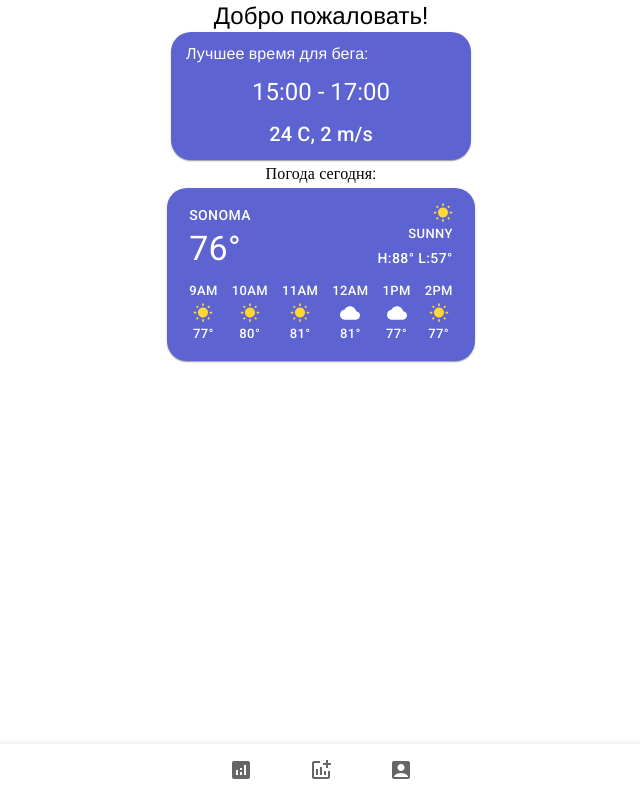
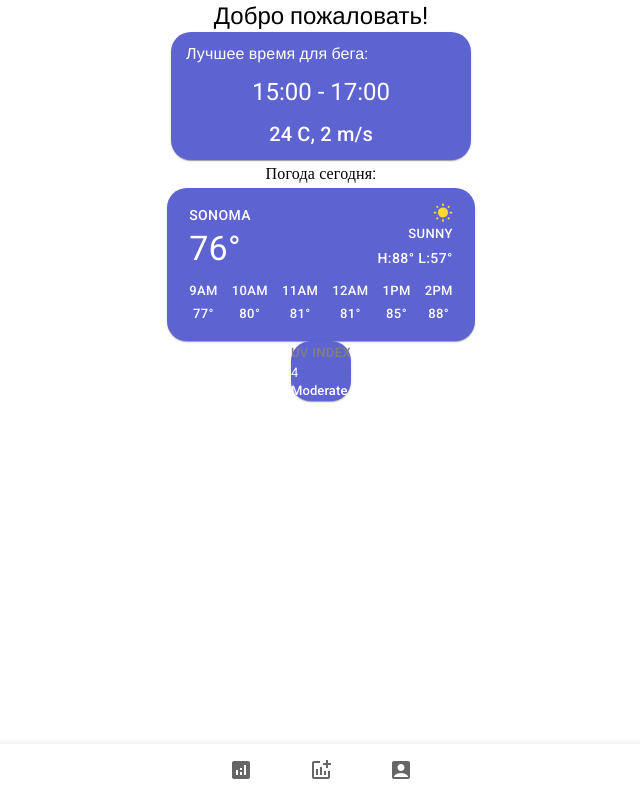
Before and after one commit to RussianFrost/Run-Weather, a React (Create React App) app: page / in a window 1280 px wide. Shown: the whole page, without its empty margins (319-959 px from the left). Built offline with nearby package versions, Linux system fonts and the light colour scheme; a web font is replaced by a local one.

Commit message:
layout 1/2

```diff
--- a/src/components/WearthMicroContainers.tsx
+++ b/src/components/WearthMicroContainers.tsx
@@ -1,19 +1,33 @@
 import React from "react";
+import {Paper, Typography} from "@mui/material";
+import wearthWeekBlock from "./WearthWeekBlock";
 
-const WeatherMicroContainers = () => {
+type WearherMicroBlocks = {
+    type: any;
+    data: any;
+    time: any;
+    uv: any;
+    weather: any;
+}
+
+const WeatherMicroContainers: React.FC<WearherMicroBlocks> = (wearhermicro) => {
   return (
-    <div className="weather-micro-container">
-      <div className="weather-micro-block">
-        <div className="wether-micro-name"></div>
+      <div className="weather-micro-container">
+          <div className="weather-micro-block">
+            <div className="wether-micro-name">
+                <Typography variant="button" fontSize="small" sx={{color: "grey"}}>
+                    {wearhermicro.type}
+                </Typography>
+                <Typography variant="h4" fontSize="small">
+                    {wearhermicro.data}
+                </Typography>
+                <Typography variant="h6" fontSize="small">
+                    {wearhermicro.uv}
+                    {wearhermicro.weather}
+                </Typography>
+            </div>
+          </div>
       </div>
-      <div className="weather-micro-block">
-        <div className="wether-micro-name"></div>
-      </div>
-      <div className="weather-micro-block">
-        <div className="wether-micro-name"></div>
-      </div>
-      <div className="weather-micro-block"></div>
-    </div>
   );
 };
 
--- /dev/null
+++ b/src/components/WearthWeekBlock.tsx
@@ -0,0 +1,24 @@
+import React from "react";
+import {Typography} from "@mui/material";
+
+type WeatherWeekProps = {
+    time: any;
+    degrees: any;
+}
+
+const WeatherWeekBlock: React.FC<WeatherWeekProps> = (weatherweek) => {
+    return (
+        <div className="wearth-week">
+            <div className="wearth-day">
+                <Typography variant="button" fontSize="small">
+                    {weatherweek.time}
+                </Typography>
+                <Typography variant="button" fontSize="small">
+                    {weatherweek.degrees}
+                </Typography>
+            </div>
+        </div>
+    );
+};
+
+export default WeatherWeekBlock;
--- a/src/pages/Home/Home.css
+++ b/src/pages/Home/Home.css
@@ -1,3 +1,4 @@
+/*Расположение элементов в странице*/
 .home-page {
   display: flex;
   flex-direction: column;
@@ -6,6 +7,7 @@
   height: 100vh;
 }
 
+/*Блок с лучшим временем*/
 .welcome-container {
   width: auto;
   height: 250px;
@@ -30,6 +32,7 @@
   padding-bottom: 10px;
 }
 
+/*Блок с общей погодой*/
 .wearth-today-block {
   width: auto;
   height: auto;
@@ -64,3 +67,5 @@
   justify-content: space-between;
   padding-bottom: 10px;
 }
+
+/*Верстка микро блоков*/
--- a/src/pages/Home/Home.tsx
+++ b/src/pages/Home/Home.tsx
@@ -6,8 +6,9 @@ import "@fontsource/roboto/700.css";
 import "./Home.css";
 import { Paper, Typography } from "@mui/material";
 import WbSunnyIcon from "@mui/icons-material/WbSunny";
-import CloudIcon from "@mui/icons-material/Cloud";
 import { yellow } from "@mui/material/colors";
+import WeatherWeekBlock from "../../components/WearthWeekBlock";
+import WeatherMicroContainers from "../../components/WearthMicroContainers";
 
 const Home = () => {
   return (
@@ -59,81 +60,32 @@ const Home = () => {
           <div className="wearth-status">
             <WbSunnyIcon fontSize="small" sx={{ color: yellow[600] }} />
             <Typography variant="button" fontSize="small">
-              {" "}
-              Sunny{" "}
+              Sunny
             </Typography>
             <Typography variant="button"> H:88° L:57°</Typography>
           </div>
         </div>
         <div className="wearth-week">
-          <div className="wearth-day">
-            <Typography variant="button" fontSize="small">
-              {" "}
-              9AM{" "}
-            </Typography>
-            <WbSunnyIcon fontSize="small" sx={{ color: yellow[600] }} />
-            <Typography variant="button" fontSize="small">
-              {" "}
-              77°{" "}
-            </Typography>
-          </div>
-          <div className="wearth-day">
-            <Typography variant="button" fontSize="small">
-              {" "}
-              10AM{" "}
-            </Typography>
-            <WbSunnyIcon fontSize="small" sx={{ color: yellow[600] }} />
-            <Typography variant="button" fontSize="small">
-              {" "}
-              80°{" "}
-            </Typography>
-          </div>
-          <div className="wearth-day">
-            <Typography variant="button" fontSize="small">
-              {" "}
-              11AM{" "}
-            </Typography>
-            <WbSunnyIcon fontSize="small" sx={{ color: yellow[600] }} />
-            <Typography variant="button" fontSize="small">
-              {" "}
-              81°{" "}
-            </Typography>
-          </div>
-          <div className="wearth-day">
-            <Typography variant="button" fontSize="small">
-              {" "}
-              12AM{" "}
-            </Typography>
-            <CloudIcon fontSize="small" />
-            <Typography variant="button" fontSize="small">
-              {" "}
-              81°{" "}
-            </Typography>
-          </div>
-          <div className="wearth-day">
-            <Typography variant="button" fontSize="small">
-              {" "}
-              1PM{" "}
-            </Typography>
-            <CloudIcon fontSize="small" />
-            <Typography variant="button" fontSize="small">
-              {" "}
-              77°{" "}
-            </Typography>
-          </div>
-          <div className="wearth-day">
-            <Typography variant="button" fontSize="small">
-              {" "}
-              2PM{" "}
-            </Typography>
-            <WbSunnyIcon fontSize="small" sx={{ color: yellow[600] }} />
-            <Typography variant="button" fontSize="small">
-              {" "}
-              77°{" "}
-            </Typography>
-          </div>
+          <WeatherWeekBlock time={"9AM"} degrees={"77°"}></WeatherWeekBlock>
+          <WeatherWeekBlock time={"10AM"} degrees={"80°"}></WeatherWeekBlock>
+          <WeatherWeekBlock time={"11AM"} degrees={"81°"}></WeatherWeekBlock>
+          <WeatherWeekBlock time={"12AM"} degrees={"81°"}></WeatherWeekBlock>
+          <WeatherWeekBlock time={"1PM"} degrees={"85°"}></WeatherWeekBlock>
+          <WeatherWeekBlock time={"2PM"} degrees={"88°"}></WeatherWeekBlock>
         </div>
       </Paper>
+        <Paper
+        className="micro-blocks"
+        sx={{
+            backgroundColor: "#5d63d1",
+            color: "white",
+            borderRadius: "20px",
+        }}
+        >
+            <div className="weather-micro-container">
+                <WeatherMicroContainers type = {"UV INDEX"} data={"4"} uv={"Moderate"} time={""} weather={""}></WeatherMicroContainers>
+            </div>
+        </Paper>
     </div>
   );
 };
```
